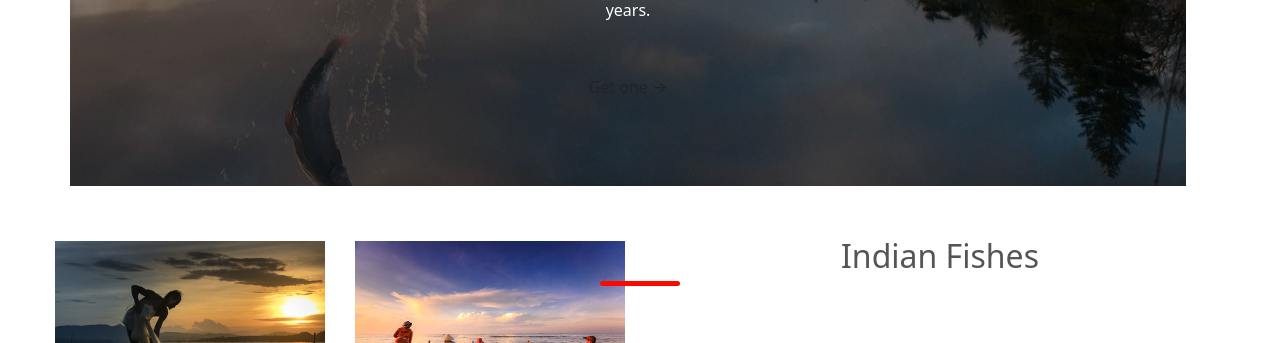
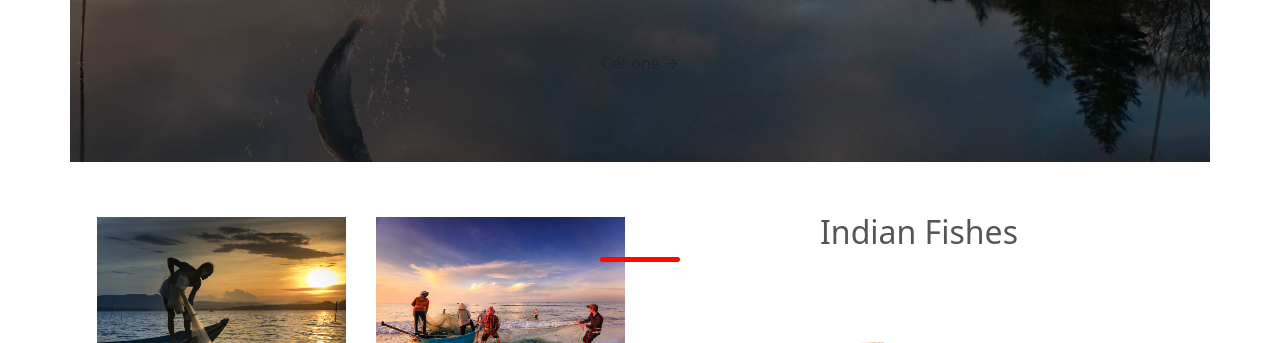
Before and after one commit to Is-haka/fish_web, a PHP site: page / in a window 1280 px wide. Shown: the part 652-995 px from the top of the page. Run offline with PHP 8.4, Linux system fonts and the light colour scheme.

Commit message:
new updates on the main content

```diff
--- a/index.php
+++ b/index.php
@@ -27,7 +27,7 @@
             </ul>
         </nav>
     </div>
-    <div class="container row">
+    <div class="row">
         <div class="col-2">
             <h1>You're looking for Proteins? <br>We've it!</h1>
             <p>We're committed on ensuring perfect health to our customers, our products
@@ -40,7 +40,7 @@
 
 
 
-    <div class="categories">
+    <div class="container categories">
         <div class="small-container">
         <div class="roww">
             <div class="col-3">
@@ -53,7 +53,7 @@
         </div>
     </div>
 
-    <div class=" small-container">
+    <div class="container small-container">
         <h2 class="title">Indian Fishes</h2>
         <div class="rows">
             <div class="col-4">
```
